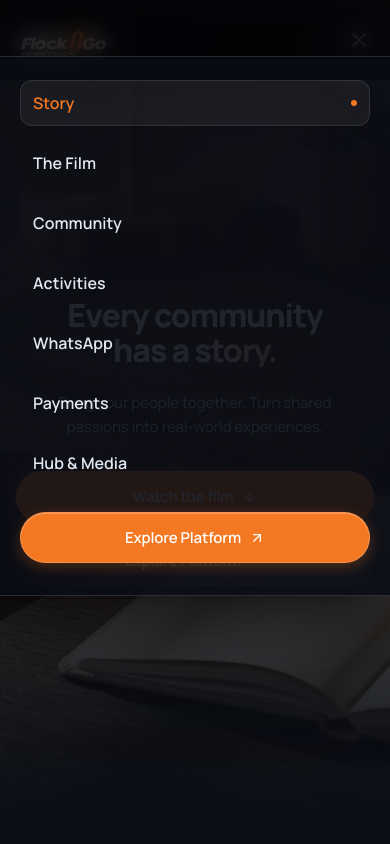
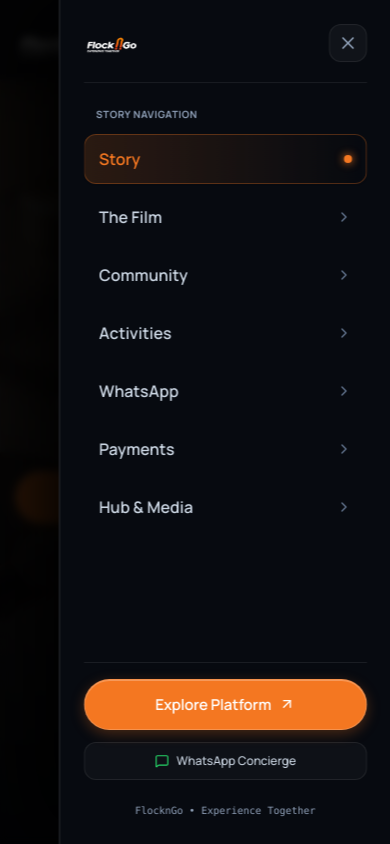
Before and after one commit to akashflockngo/flockngo-story, a React (Vite) app: page / in a window 390 px wide. Both pictures are taken after a click on the button "Open navigation menu". Built offline with nearby package versions, Linux system fonts and the light colour scheme; grey boxes are pictures that could not be loaded.

Commit message:
Add smooth animated side navigation drawer with solid background

```diff
--- a/src/components/Header.tsx
+++ b/src/components/Header.tsx
@@ -1,6 +1,7 @@
 import React, { useState, useEffect, useRef } from 'react'
+import { createPortal } from 'react-dom'
 import { BRAND_CONFIG } from '../config/brand'
-import { ArrowUpRight, Menu, X } from 'lucide-react'
+import { ArrowUpRight, Menu, X, ChevronRight, MessageSquare } from 'lucide-react'
 import { gsap } from '../config/gsap'
 import { useBodyScrollLock } from '../hooks/useBodyScrollLock'
 
@@ -9,6 +10,7 @@
   const [isVisible, setIsVisible] = useState(true)
   const [mobileMenuOpen, setMobileMenuOpen] = useState(false)
   const [activeSection, setActiveSection] = useState<string>('story')
+  const isMounted = typeof document !== 'undefined'
   const headerRef = useRef<HTMLElement | null>(null)
   const isScrolledRef = useRef(false)
   const isVisibleRef = useRef(true)
@@ -143,6 +145,7 @@
   }
 
   return (
+    <>
       <header
       ref={headerRef}
       className={`fixed top-0 left-0 right-0 z-50 transition-all duration-300 ease-in-out ${
@@ -229,26 +232,62 @@
           </div>
         </div>
       </div>
+    </header>
 
-      {/* Accessible Mobile Drawer & Backdrop */}
-      {mobileMenuOpen && (
+    {/* Render mobile backdrop overlay and side drawer via Portal to document.body
+        This isolates the drawer from <header>'s backdrop-filter and transforms,
+        guaranteeing 100% solid opacity and silky smooth 60fps sliding open & close. */}
+    {isMounted &&
+      createPortal(
         <>
-          {/* Backdrop overlay */}
+          {/* Accessible Mobile Backdrop Overlay (Fades In / Fades Out Smoothly) */}
           <div
-            className="md:hidden fixed inset-0 z-40 bg-black/60 backdrop-blur-md transition-opacity"
+            className={`md:hidden fixed inset-0 z-[9998] bg-black/80 backdrop-blur-xs transition-opacity duration-300 ease-out ${
+              mobileMenuOpen
+                ? 'opacity-100 pointer-events-auto'
+                : 'opacity-0 pointer-events-none'
+            }`}
             onClick={() => setMobileMenuOpen(false)}
             aria-hidden="true"
           />
 
-          {/* Drawer Container */}
-          <div
+          {/* Sliding Side Navigation Drawer (100% Solid Opaque Dark - Zero Transparency) */}
+          <aside
             id="mobile-navigation-drawer"
             role="dialog"
             aria-modal="true"
             aria-label="Mobile Navigation Drawer"
-            className="md:hidden fixed inset-x-0 top-[56px] sm:top-[62px] z-50 max-h-[calc(100dvh-56px)] sm:max-h-[calc(100dvh-62px)] overflow-y-auto overscroll-contain bg-[#0A0D14]/90 border-b border-white/[0.12] px-5 py-6 pb-8 backdrop-blur-2xl shadow-[0_24px_60px_rgba(0,0,0,0.65),inset_0_1px_0_rgba(255,255,255,0.12)] transition-all"
+            style={{ backgroundColor: '#070A10' }}
+            className={`md:hidden fixed top-0 right-0 bottom-0 z-[9999] w-[85%] max-w-[340px] h-screen h-[100dvh] flex flex-col justify-between border-l border-white/15 px-6 py-6 shadow-[-28px_0_80px_rgba(0,0,0,0.95)] transition-transform duration-350 ease-[cubic-bezier(0.16,1,0.3,1)] will-change-transform ${
+              mobileMenuOpen
+                ? 'translate-x-0 pointer-events-auto'
+                : 'translate-x-full pointer-events-none'
+            }`}
           >
-            <div className="flex flex-col space-y-3.5">
+            {/* Side Nav Top Header */}
+            <div className="flex items-center justify-between pb-5 border-b border-white/[0.08] relative z-10">
+              <img
+                src={BRAND_CONFIG.assets.logo}
+                alt="FlocknGo"
+                width={120}
+                height={32}
+                className="h-7 w-auto object-contain"
+              />
+              <button
+                type="button"
+                onClick={() => setMobileMenuOpen(false)}
+                className="p-2 rounded-xl text-slate-400 hover:text-white bg-white/[0.04] hover:bg-white/[0.08] border border-white/[0.08] transition-all focus:outline-none focus-visible:ring-2 focus-visible:ring-[#F47721] active:scale-90"
+                aria-label="Close navigation drawer"
+              >
+                <X className="w-5 h-5" />
+              </button>
+            </div>
+
+            {/* Side Nav Links (Scrollable if height constrained) */}
+            <div className="flex-1 overflow-y-auto overscroll-contain py-6 space-y-2 relative z-10">
+              <div className="text-[10px] font-bold uppercase tracking-wider text-slate-400 px-3 pb-1">
+                Story Navigation
+              </div>
               {BRAND_CONFIG.navigation.map((item) => {
                 const isActive = activeSection === item.href.replace('#', '')
                 return (
@@ -256,30 +295,58 @@
                     key={item.id}
                     href={item.href}
                     onClick={(e) => handleNavClick(e, item.href)}
-                    className={`text-base font-semibold py-2.5 px-3 rounded-xl transition-all flex items-center justify-between border ${isActive ? 'text-[#F47721] bg-white/[0.06] border-white/10 shadow-xs' : 'text-slate-200 hover:text-white hover:bg-white/[0.04] border-transparent'
+                    className={`group text-base font-semibold py-3 px-3.5 rounded-xl transition-all flex items-center justify-between border ${
+                      isActive
+                        ? 'text-[#F47721] bg-gradient-to-r from-[#F47721]/15 to-transparent border-[#F47721]/30 shadow-xs'
+                        : 'text-slate-300 hover:text-white hover:bg-white/[0.05] border-transparent hover:border-white/[0.06]'
                     }`}
                     aria-current={isActive ? 'page' : undefined}
                   >
-                    <span>{item.label}</span>
-                    {isActive && <span className="w-1.5 h-1.5 rounded-full bg-[#F47721]" />}
+                    <span className="group-hover:translate-x-1 transition-transform duration-200">
+                      {item.label}
+                    </span>
+                    {isActive ? (
+                      <span className="w-2 h-2 rounded-full bg-[#F47721] shadow-[0_0_8px_#F47721]" />
+                    ) : (
+                      <ChevronRight className="w-4 h-4 text-slate-500 group-hover:text-slate-300 group-hover:translate-x-0.5 transition-all" />
+                    )}
                   </a>
                 )
               })}
-              <div className="pt-3">
+            </div>
+
+            {/* Side Nav Bottom Actions */}
+            <div className="pt-4 border-t border-white/[0.08] space-y-3 relative z-10">
               <a
                 href={BRAND_CONFIG.primaryCtaUrl}
                 target="_blank"
                 rel="noopener noreferrer"
-                  className="btn-cinematic-primary w-full justify-center py-3 text-sm font-semibold shadow-lg shadow-[#F47721]/20"
+                className="btn-cinematic-primary w-full justify-center py-3 text-sm font-semibold shadow-lg shadow-[#F47721]/20 active:scale-[0.98] transition-transform"
               >
                 <span>Explore Platform</span>
                 <ArrowUpRight className="w-4 h-4" />
               </a>
+
+              <a
+                href={BRAND_CONFIG.links.whatsappSupport}
+                target="_blank"
+                rel="noopener noreferrer"
+                className="w-full flex items-center justify-center gap-2 py-2.5 px-3 rounded-xl text-xs font-medium text-slate-300 hover:text-white bg-white/[0.03] hover:bg-white/[0.06] border border-white/[0.08] transition-colors"
+              >
+                <MessageSquare className="w-3.5 h-3.5 text-[#25D366]" />
+                <span>WhatsApp Concierge</span>
+              </a>
+
+              <div className="text-center pt-1">
+                <span className="text-[10px] text-slate-400 font-mono">
+                  FlocknGo • Experience Together
+                </span>
               </div>
             </div>
-          </div>
+          </aside>
+        </>,
+        document.body
+      )}
   </>
-      )}
-    </header>
 )
 }
```
Lines whose indentation alone changed are shown as unchanged.
